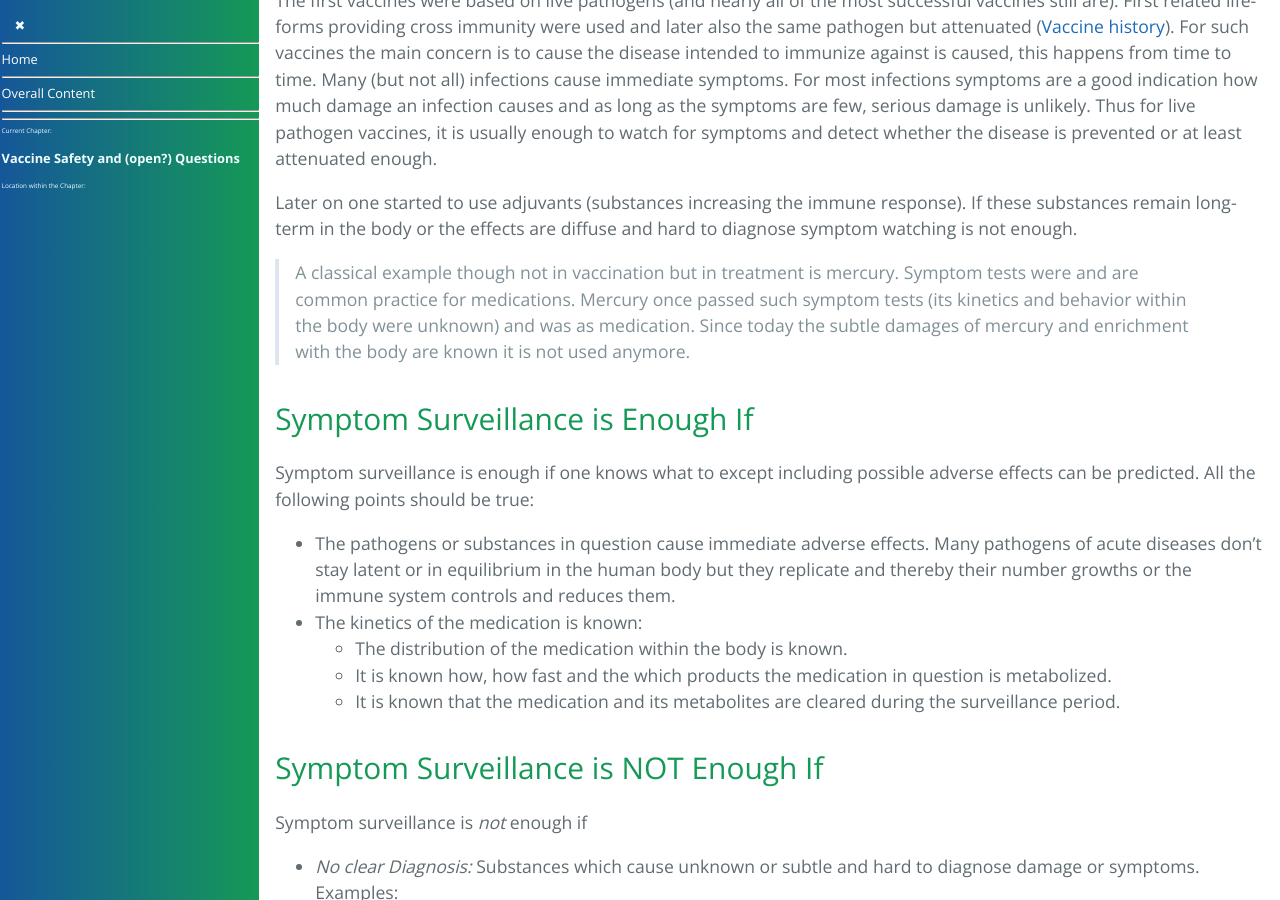
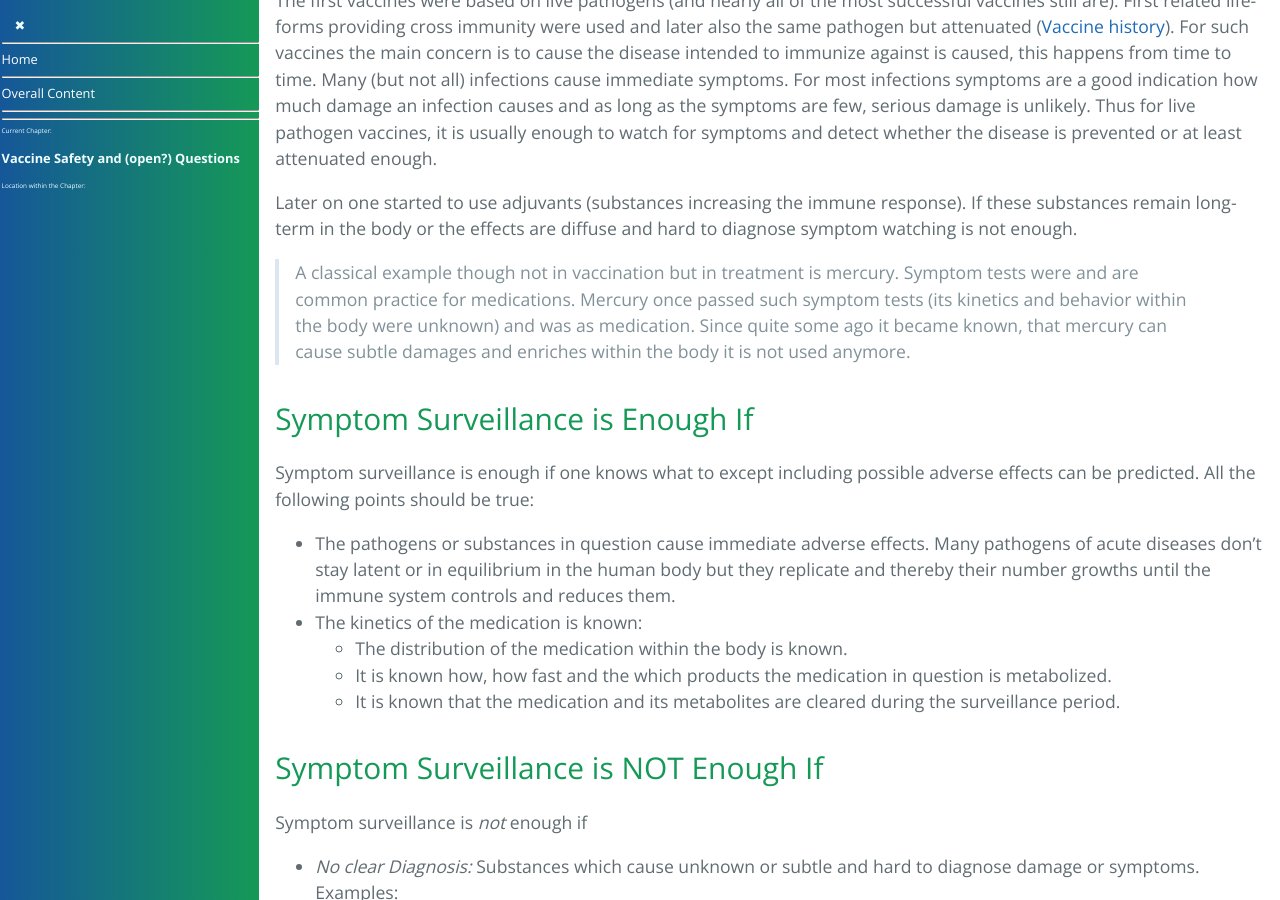
Before and after one commit to forestgrape/coronavirus, a Jekyll site: the page built from 10_vaccines/vaccine_safety.md, in a window 1280 px wide and 900 px high, scrolled down 3069 px. Built offline with Jekyll 4.4.1, drawn with Linux system fonts in a browser that asks for light colours; our own code applies the rules of GitHub Pages for plain Markdown files.

Commit message:
formulations

```diff
--- a/10_vaccines/vaccine_safety.md
+++ b/10_vaccines/vaccine_safety.md
@@ -68,12 +68,12 @@ The first vaccines were based on live pathogens (and nearly all of the most succ
 
 Later on one started to use adjuvants (substances increasing the immune response). If these substances remain long-term in the body or the effects are diffuse and hard to diagnose  symptom watching is not enough.
 
-> A classical example though not in vaccination but in treatment is mercury. Symptom tests were and are common practice for medications. Mercury once passed such symptom tests (its kinetics and behavior within the body were unknown) and was as medication. Since today the subtle damages of mercury and enrichment with the body are known it is not used anymore.
+> A classical example though not in vaccination but in treatment is mercury. Symptom tests were and are common practice for medications. Mercury once passed such symptom tests (its kinetics and behavior within the body were unknown) and was as medication. Since quite some ago it became known, that mercury can cause subtle damages and enriches within the body it is not used anymore.
 
 
 ### Symptom Surveillance is Enough If
 Symptom surveillance is enough if one knows what to except including possible adverse effects can be predicted. All the following points should be true:
-* The pathogens or substances in question  cause immediate adverse effects. Many pathogens of acute diseases don't stay latent or in equilibrium in the human body but they replicate and thereby their number growths or the immune system controls and reduces them.
+* The pathogens or substances in question  cause immediate adverse effects. Many pathogens of acute diseases don't stay latent or in equilibrium in the human body but they replicate and thereby their number growths until the immune system controls and reduces them.
 * The kinetics of the medication is known:
 	* The distribution of the medication within the body is known.
 	* It is known how, how fast and the which products the medication in question is metabolized.
```
